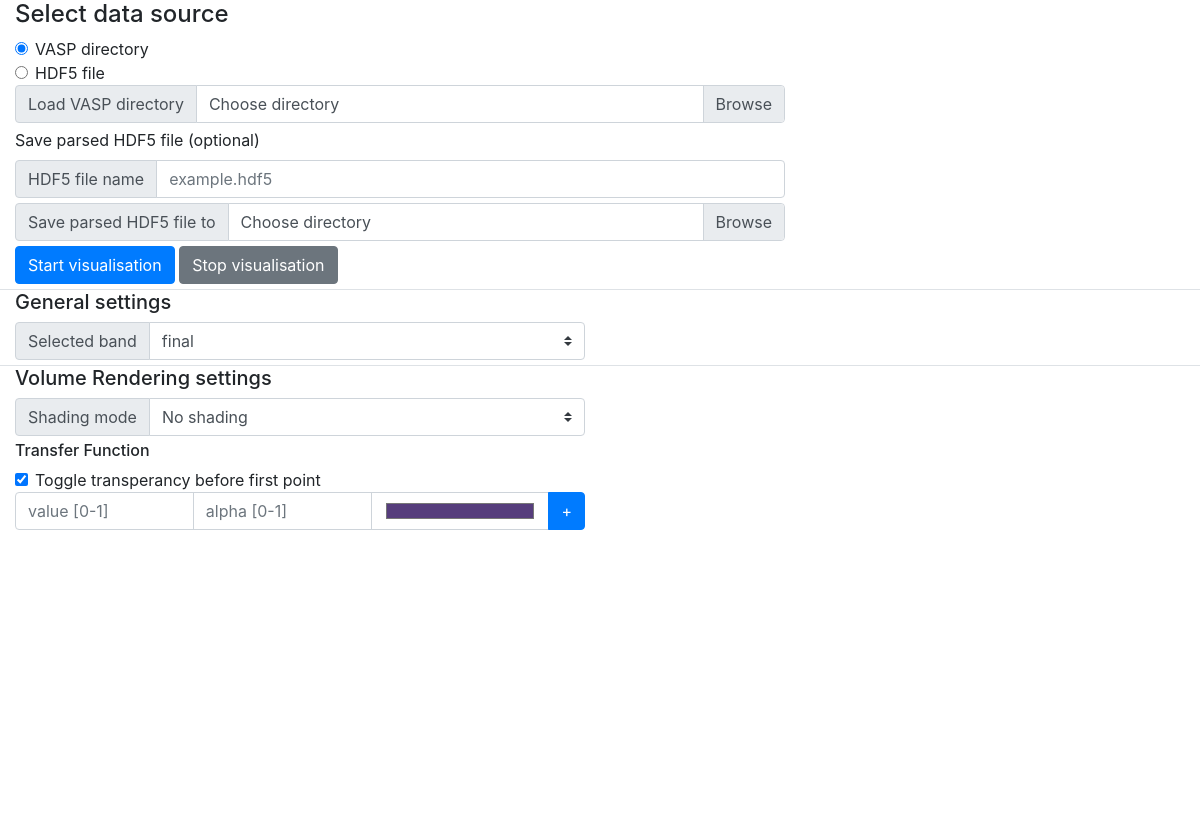
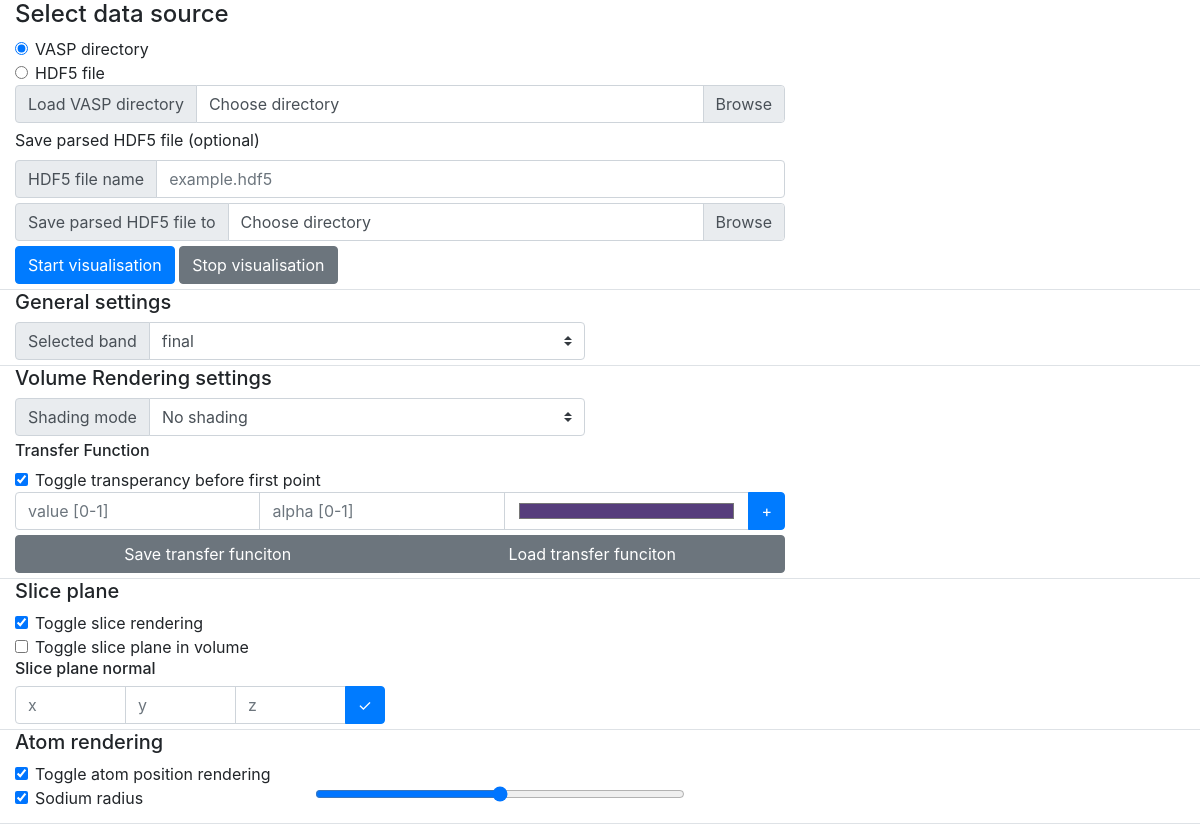
Before and after one commit to jjeessppeer/envision-web-tests2, an Electron app: page charge.html in a window 1200 px wide. Before the commit the page ends 800 px from the top, so only its background shows below. Drawn offline with nearby package versions, Linux system fonts and the light colour scheme.

Commit message:
atom rendering controls added

```diff
--- a/charge.html
+++ b/charge.html
@@ -103,7 +103,7 @@
     </div>
   </div>
 
-  <div class="container-fluid">
+  <div class="container-fluid border-bottom">
     <h5>Volume Rendering settings</h5>
     <div class="row row-margin">
       <div class="input-group col-sm-6">
@@ -124,7 +124,7 @@
 
     <div id="tfPoints">
       <div class="row row-margin">
-        <form class="needs-validation col-sm-6" id="tfAdder" novalidate>
+        <form class="needs-validation col-sm-8" id="tfAdder" novalidate>
           <div class="input-group" id="addTFGroup">
             <input type="text" class="form-control" placeholder="value [0-1]" id="tfValue" required>
             <input type="text" class="form-control" placeholder="alpha [0-1]" id="tfAlpha" required>
@@ -137,6 +137,62 @@
       </div>
     </div>
 
+    <div class="row row-margin">
+      <div class="btn-group col-sm-8" role="group" aria-label="Basic example">
+        <button type="button" class="btn btn-secondary">Save transfer funciton</button>
+        <button type="button" class="btn btn-secondary">Load transfer funciton</button>
+      </div>
+    </div>
+
+  </div>
+
+
+  <div class="container-fluid border-bottom">
+    <h5>Slice plane</h5>
+    <div class="form-check">
+      <input type="checkbox" class="form-check-input" id="sliceCanvasCheck" onclick="console.log('sliceCanvasToggle')" checked>
+      <label class="form-check-label" for="sliceCanvasCheck">Toggle slice rendering</label>
+    </div>
+    <div class="form-check">
+      <input type="checkbox" class="form-check-input" id="slicePlaneCheck" onclick="console.log('slicePlaneToggle')">
+      <label class="form-check-label" for="slicePlaneCheck">Toggle slice plane in volume</label>
+    </div>
+
+    <h6>Slice plane normal</h6>
+    <div class="row row-margin">
+      <form class="input-group col-sm-4" id="sliceNormalForm">
+        <input type="text" class="form-control" placeholder="x" required>
+        <input type="text" class="form-control" placeholder="y" required>
+        <input type="text" class="form-control" placeholder="z" required>
+        <div class="input-group-append">
+          <button class="btn btn-primary" type="submit">&#x2713</button>
+        </div>
+      </div>
+    </div>
+  </div>
+
+
+  <div class="container-fluid border-bottom">
+    <h5>Atom rendering</h5>
+    <div class="form-check">
+      <input type="checkbox" class="form-check-input" onclick="console.log('Atom spheres toggled')" checked>
+      <label class="form-check-label">Toggle atom position rendering</label>
+    </div>
+    <div id="radiusInputs">
+      <div class="row row-margin">
+        <div class="col-sm-3">
+          <div class="form-check">
+            <input type="checkbox" class="form-check-input" onclick="console.log('sliceCanvasToggle')" checked>
+            <label class="form-check-label">Sodium radius</label>
+          </div>
+        </div>
+        <div class="col-sm-4">
+          <div class="form-group">
+              <input type="range" class="form-control-range" id="formControlRange">
+          </div>
+        </div>
+      </div>
+    </div>
   </div>
 
   <script>
```
